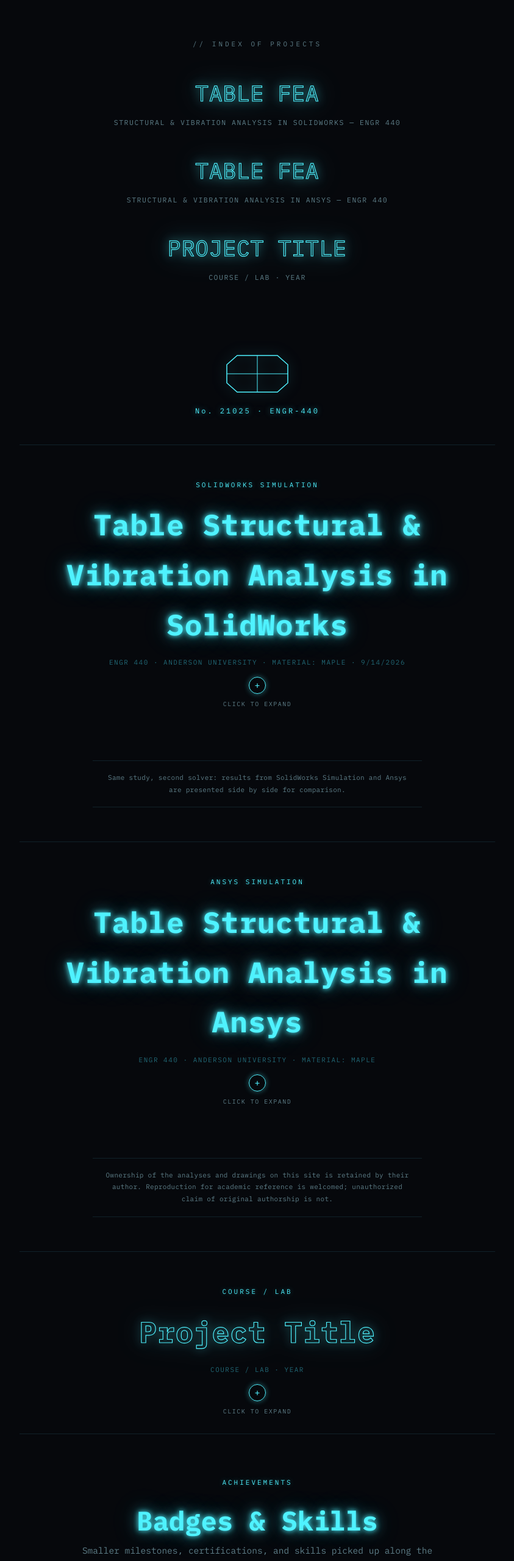
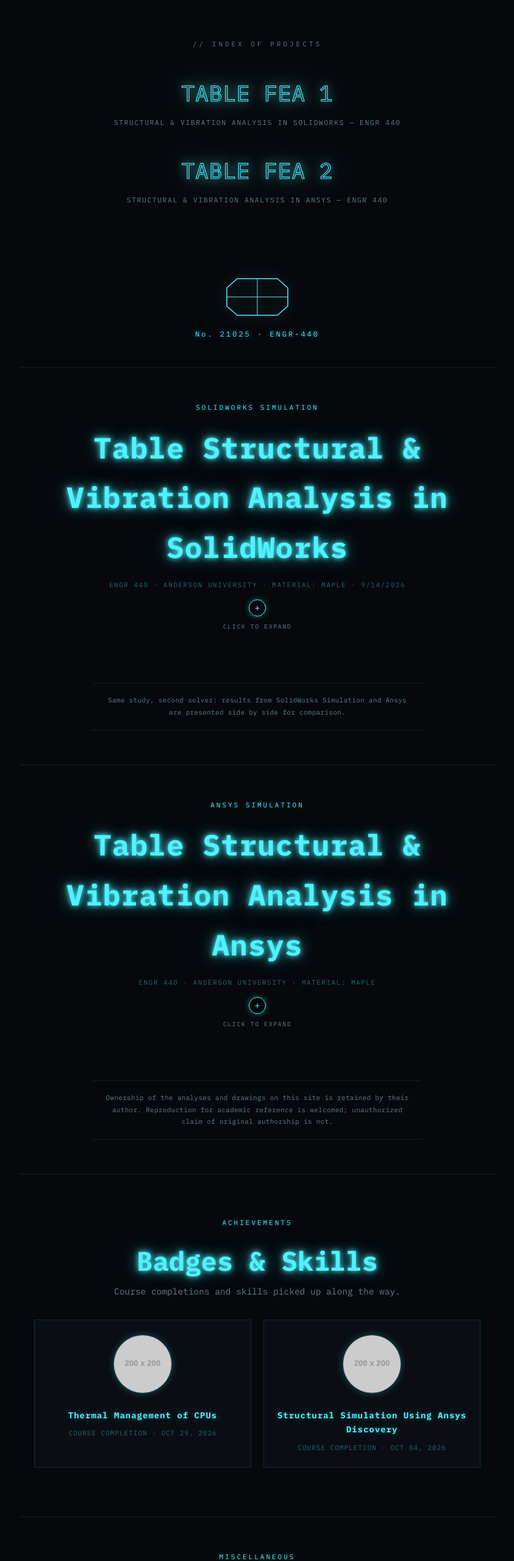
Before and after one commit to nflachengr/nflachengr.github.io, a plain HTML site: page index.html in a window 1280 px wide. Shown: the part 820-3380 px from the top of the page at 61% size, without its empty margins (218-1061 px from the left). Drawn offline with Linux system fonts and the light colour scheme; placeholder pictures from the web are drawn by us.

Commit message:
Revise project entries and update badge details
Updated project entries and removed placeholder project section. Modified badge descriptions and images.

```diff
--- a/index.html
+++ b/index.html
@@ -14,7 +14,7 @@
      - Near-black high-contrast backdrop with scanlines
      - Clean typographic credits hierarchy
      - Collapsible project reveal sections (closed by default)
-     - Only two project entries: Table FEA + one placeholder
+     - Project entries: Table FEA in SolidWorks + in Ansys
   ========================================================= */
   :root {
     --bg: #06080C;
@@ -443,6 +443,7 @@
     margin-bottom: 8px;
   }
   .badge-card p { font-size: 12px; color: var(--muted); }
+  .badge-card .badge-meta { font-size: 11px; letter-spacing: 1px; text-transform: uppercase; color: var(--neon-blue-dim); }
 
   /* Miscellaneous list */
   .misc-list {
@@ -566,19 +567,15 @@
     <div class="index-label">// Index of Projects</div>
 
     <a class="index-entry" data-target="table-project" href="#table-project">
-      <span class="title glow-outline">TABLE FEA</span>
+      <span class="title glow-outline">TABLE FEA 1</span>
       <span class="subtitle">Structural &amp; Vibration Analysis in SolidWorks — ENGR 440</span>
     </a>
 
     <a class="index-entry" data-target="ansys-project" href="#ansys-project">
-      <span class="title glow-outline">TABLE FEA</span>
+      <span class="title glow-outline">TABLE FEA 2</span>
       <span class="subtitle">Structural &amp; Vibration Analysis in Ansys — ENGR 440</span>
     </a>
 
-    <a class="index-entry" data-target="placeholder-project" href="#placeholder-project">
-      <span class="title glow-outline">PROJECT TITLE</span>
-      <span class="subtitle">Course / Lab · Year</span>
-    </a>
   </section>
 
   <div class="stamp-divider">
@@ -771,52 +768,24 @@
   </div>
 
   <!-- ============================================= -->
-  <!-- PROJECT 2: Single Placeholder (Collapsed by default) -->
-  <!-- ============================================= -->
-  <details class="project-reveal" id="placeholder-project">
-    <summary>
-      <div class="kicker">Course / Lab</div>
-      <h2 class="glow-outline">Project Title</h2>
-      <div class="meta-line">Course / Lab · Year</div>
-      <div class="toggle-indicator">+</div>
-      <div class="toggle-hint">Click to expand</div>
-    </summary>
-
-    <div class="reveal-body">
-      <p class="desc">
-        Brief summary of design constraints, engineering decisions, and final
-        deliverables. Replace this placeholder with details for your next
-        project.
-      </p>
-      <div class="sub-grid">
-        <figure class="fig">
-          <img src="https://placehold.co/500x300/0A0E14/4FF2FF?text=Project+Image" alt="Placeholder project image">
-          <figcaption><span class="fig-title">Figure 1</span> Replace with a real image and caption once this project is ready.</figcaption>
-        </figure>
-      </div>
-      <a class="back-link" href="#index">← Back to Index</a>
-    </div>
-  </details>
-
-  <!-- ============================================= -->
   <!-- ACHIEVEMENTS / BADGES (Always visible) -->
   <!-- Add a badge: copy one .badge-card, swap image, title, description -->
   <!-- ============================================= -->
   <section class="achievements-section" id="achievements">
     <div class="kicker">Achievements</div>
     <h2 class="glow-fill" style="font-size: clamp(30px, 5vw, 44px);">Badges &amp; Skills</h2>
-    <p class="desc">Smaller milestones, certifications, and skills picked up along the way.</p>
+    <p class="desc">Course completions and skills picked up along the way.</p>
 
     <div class="badge-grid">
       <div class="badge-card">
-        <img src="https://placehold.co/200x200/0A0E14/4FF2FF?text=Ansys" alt="Ansys badge">
-        <h3>Learned Ansys</h3>
-        <p>Short description of what you learned or earned, and where you used it.</p>
+        <img src="https://placehold.co/200x200/0A0E14/4FF2FF?text=Thermal" alt="Thermal Management of CPUs badge">
+        <h3>Thermal Management of CPUs</h3>
+        <p class="badge-meta">Course Completion · Oct 29, 2026</p>
       </div>
       <div class="badge-card">
-        <img src="https://placehold.co/200x200/0A0E14/4FF2FF?text=Badge" alt="Achievement badge">
-        <h3>Achievement Title</h3>
-        <p>Short description of the achievement.</p>
+        <img src="https://placehold.co/200x200/0A0E14/4FF2FF?text=Ansys" alt="Structural Simulation Using Ansys Discovery badge">
+        <h3>Structural Simulation Using Ansys Discovery</h3>
+        <p class="badge-meta">Course Completion · Oct 04, 2026</p>
       </div>
     </div>
   </section>
```
